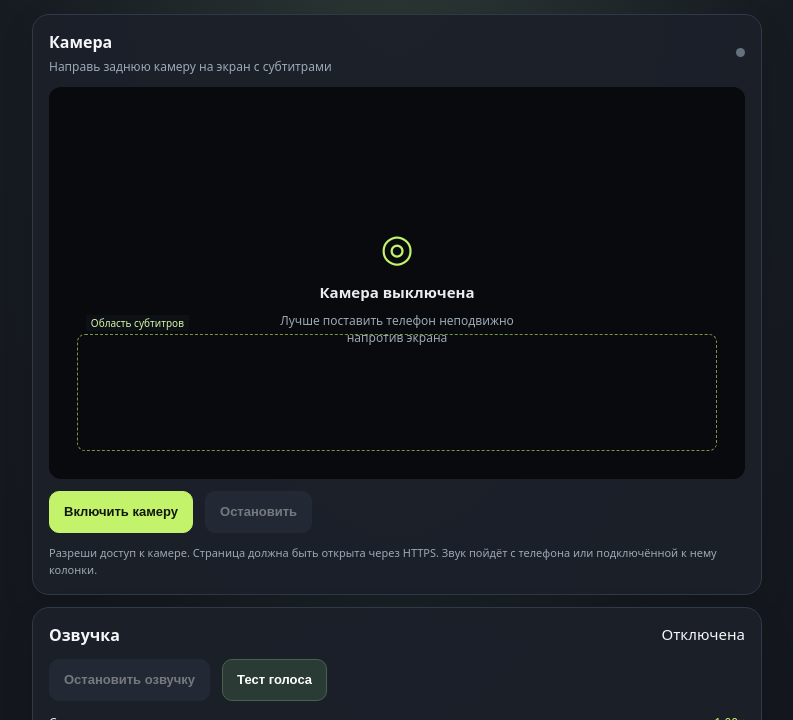
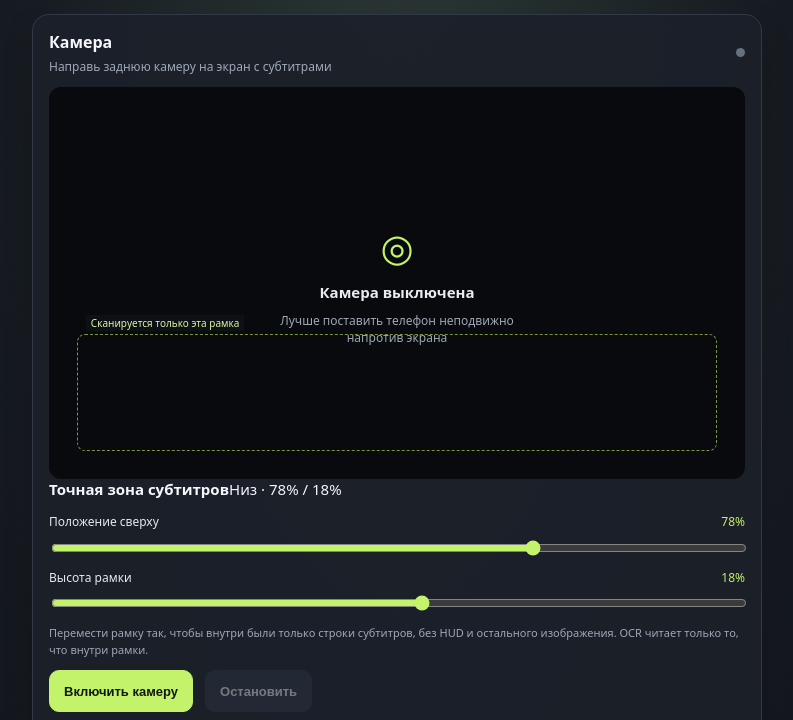
Before and after one commit to Deaziii/Gta6Voice, a plain HTML site: page index.html in a window 1280 px wide. Shown: the part 69-789 px from the top of the page, without its empty margins (243-1036 px from the left). Drawn offline with Linux system fonts and the light colour scheme.

Commit message:
Add adjustable subtitle scanning zone

```diff
--- a/index.html
+++ b/index.html
@@ -19,8 +19,14 @@
       <div class="section-head"><div><h2>Камера</h2><p>Направь заднюю камеру на экран с субтитрами</p></div><span class="live-dot" id="liveDot"></span></div>
       <div class="video-wrap">
         <video id="camera" autoplay muted playsinline></video>
-        <div class="guide"><span>Область субтитров</span></div>
+        <div class="guide" id="guide"><span>Сканируется только эта рамка</span></div>
         <div id="placeholder" class="placeholder"><div class="camera-icon">◎</div><b>Камера выключена</b><small>Лучше поставить телефон неподвижно напротив экрана</small></div>
+      </div>
+      <div class="roi-controls">
+        <div class="roi-heading"><b>Точная зона субтитров</b><output id="roiLabel">Низ · 78% / 18%</output></div>
+        <label class="range-label"><span>Положение сверху</span><output id="roiTopValue">78%</output><input id="roiTop" type="range" min="55" max="88" step="1" value="78"></label>
+        <label class="range-label"><span>Высота рамки</span><output id="roiHeightValue">18%</output><input id="roiHeight" type="range" min="10" max="25" step="1" value="18"></label>
+        <p class="hint">Перемести рамку так, чтобы внутри были только строки субтитров, без HUD и остального изображения. OCR читает только то, что внутри рамки.</p>
       </div>
       <div class="buttons">
         <button id="startCamera" class="primary">Включить камеру</button>
@@ -58,7 +64,7 @@
       <button id="speakManual" class="secondary full">Произнести текст</button>
     </section>
 
-    <footer>GTA6 Voice · прототип 0.1 · распознавание может ошибаться на бликах и движении</footer>
+    <footer>GTA6 Voice · прототип 0.2 · распознавание может ошибаться на бликах и движении</footer>
   </main>
   <canvas id="frame" hidden></canvas>
   <script src="https://cdn.jsdelivr.net/npm/tesseract.js@5/dist/tesseract.min.js"></script>
```
